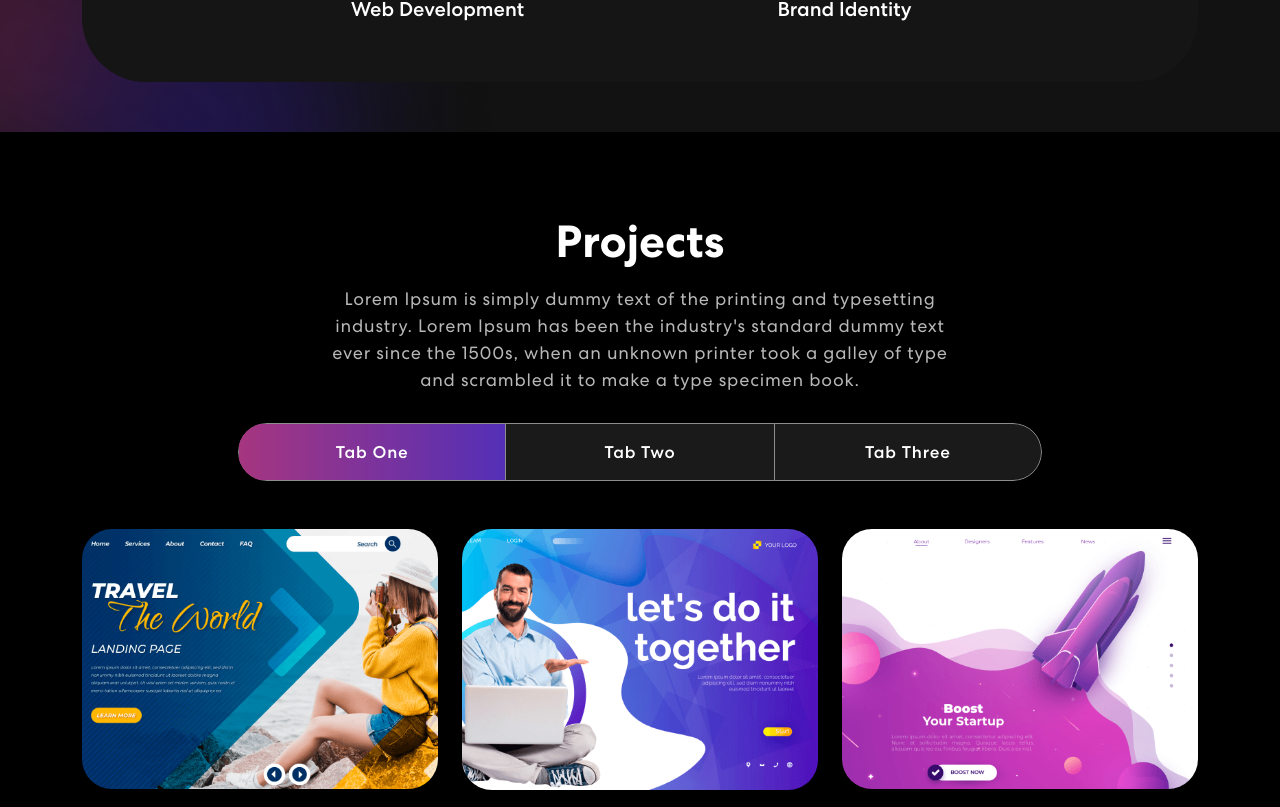
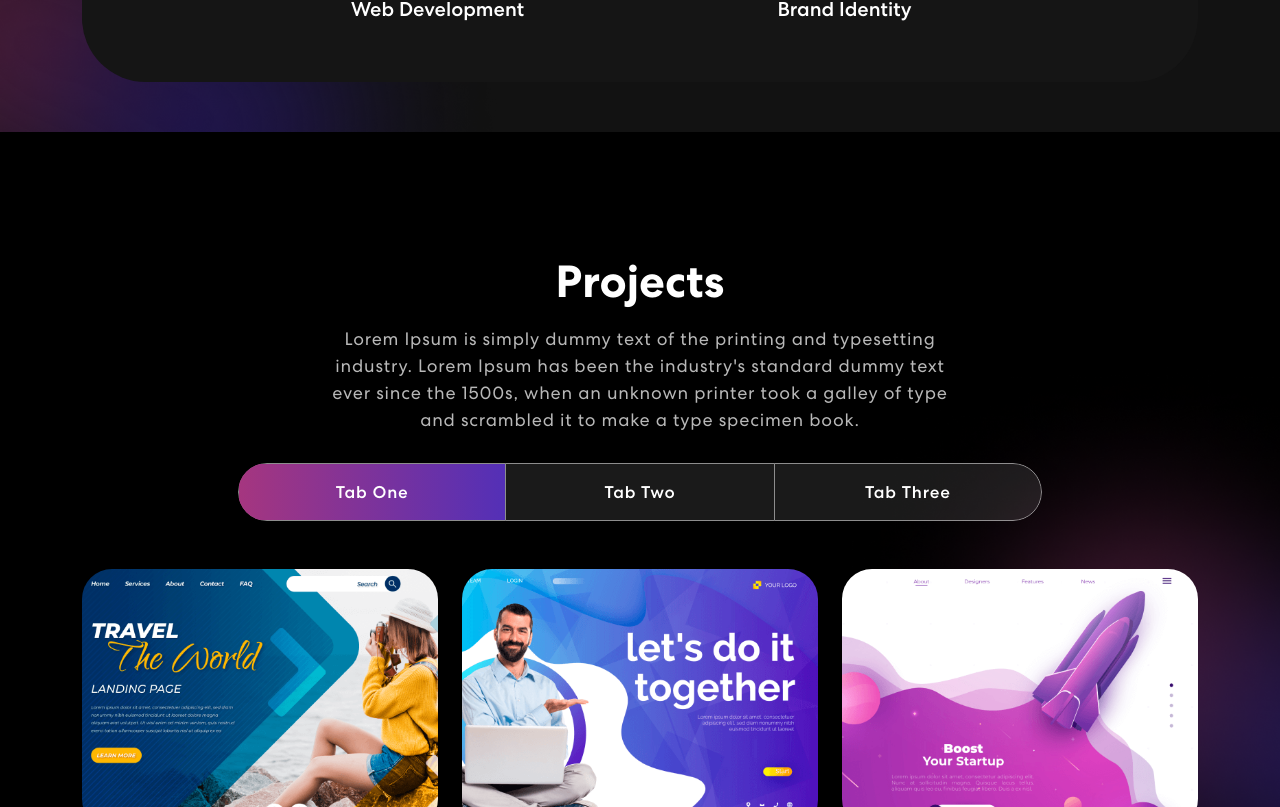
Before and after one commit to DuyNguyenOnTheMic/my_vite_react_app, a React (Vite) app: page / in a window 1280 px wide. Shown: the part 1193-2000 px from the top of the page. Built offline with nearby package versions, Linux system fonts and the light colour scheme; no server answers.

Commit message:
Update footer css

```diff
--- a/src/App.css
+++ b/src/App.css
@@ -355,7 +355,8 @@ nav.navbar .navbar-toggler[aria-expanded='true'] .navbar-toggler-icon {
 
 /************ Projects Css ************/
 .project {
-  padding: 80px 0;
+  padding: 120px 0;
+  z-index: -1;
   position: relative;
   background-color: black;
 }
--- a/src/components/Newsletter.tsx
+++ b/src/components/Newsletter.tsx
@@ -33,12 +33,12 @@ const Newsletter = ({ onValidated, status, message }: NewsletterType) => {
   return (
     <Col lg={12}>
       <div className='newsletter-bx'>
-        <Row>
+        <Row className='align-items-center'>
           <Col lg={12} md={6} xl={5}>
             <h3>Subscribe to our Newsletter</h3>
             {status === 'sending' && <Alert variant='primary'>Sending...</Alert>}
-            {status === 'error' && <Alert variant='danger'>{message}</Alert>}
-            {status === 'success' && <Alert variant='success'>{message}</Alert>}
+            {status === 'error' && <Alert variant='danger'>{message?.toString()}</Alert>}
+            {status === 'success' && <Alert variant='success'>{message?.toString()}</Alert>}
           </Col>
           <Col md={6} xl={7}>
             <Form onSubmit={handleSubmit}>
```
